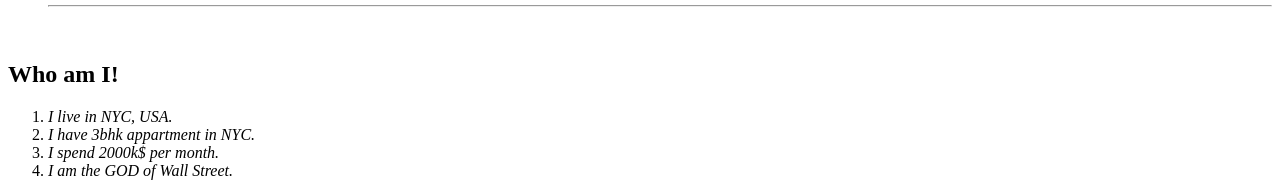
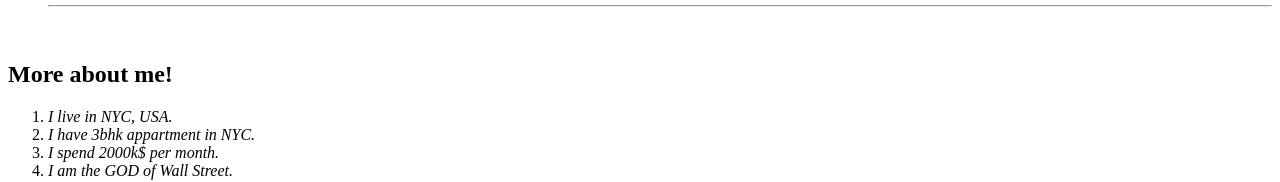
Before and after one commit to himachalojha10/my-first-web, a plain HTML site: page index.html in a window 1280 px wide. Shown: the part 554-736 px from the top of the page. Drawn offline with Linux system fonts and the light colour scheme.

Commit message:
Update index.html

```diff
--- a/index.html
+++ b/index.html
@@ -32,7 +32,7 @@
 <hr>
 </ul>
 <br>
-<h2>Who am I!</h2>
+<h2>More about me!</h2>
 <ol>
   <li><em>I live in NYC, USA.</em></li>
   <li><em>I have 3bhk appartment in NYC.</em></li>
```
